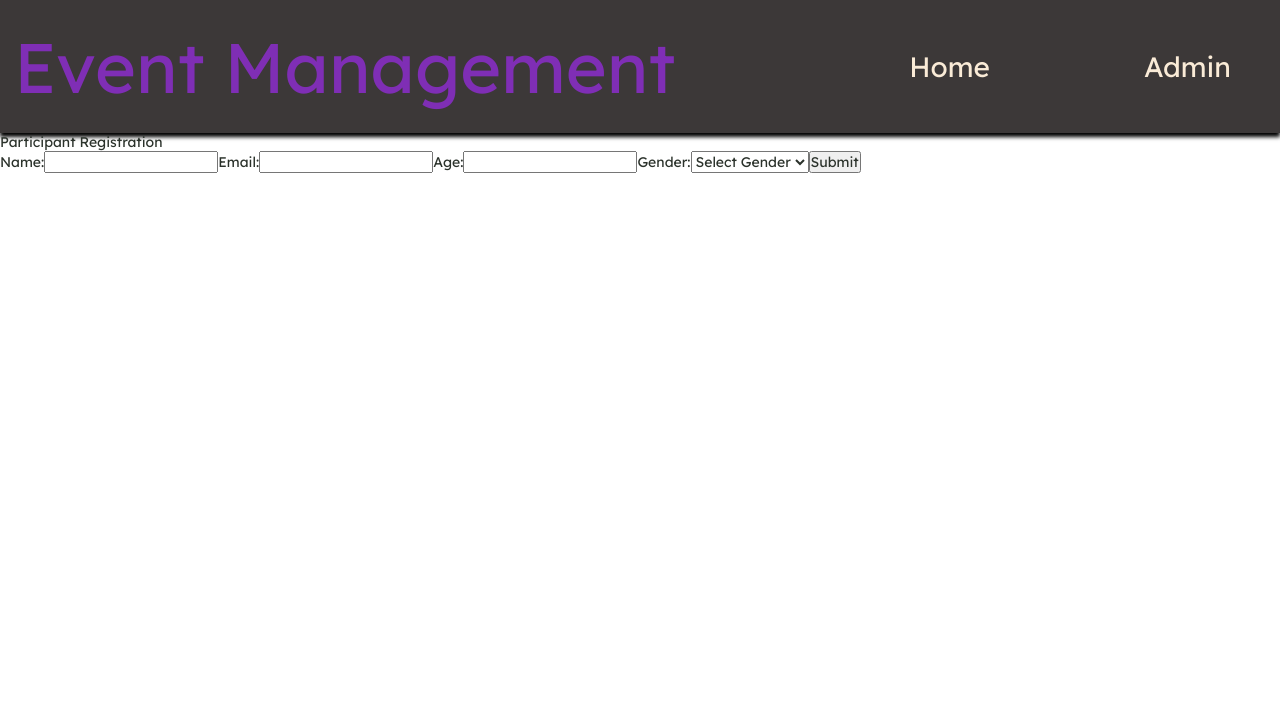
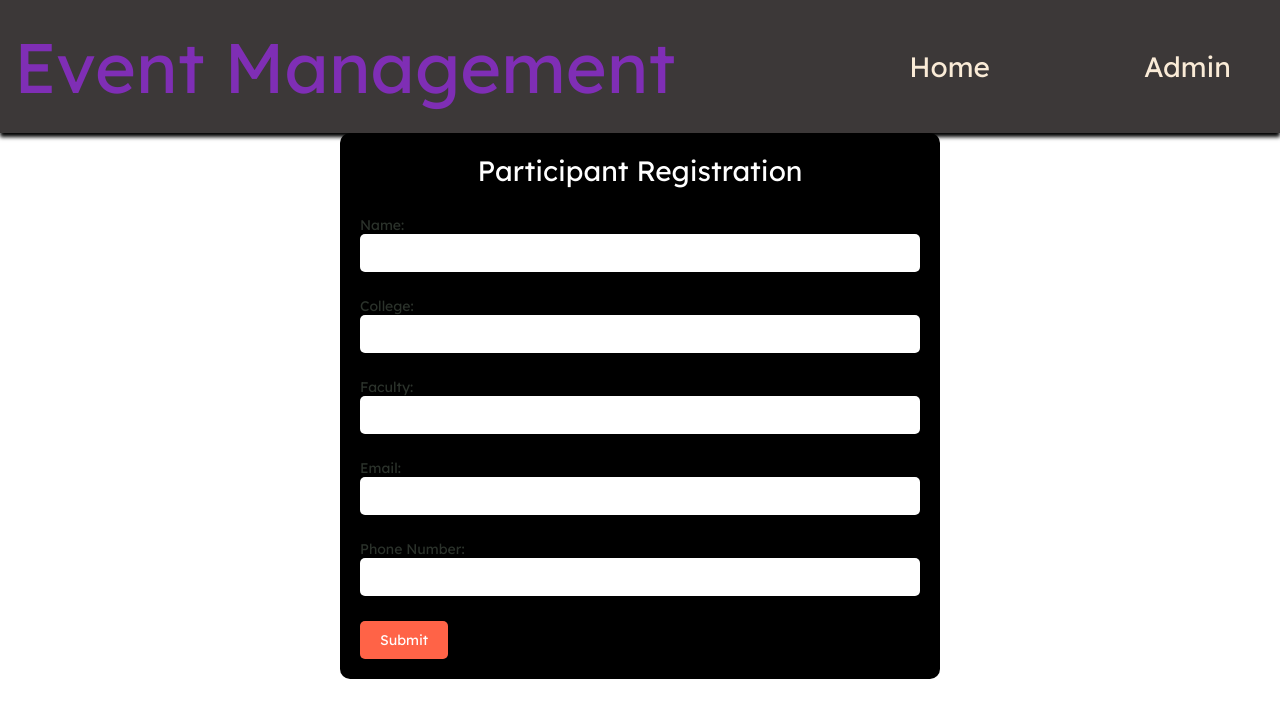
Before and after one commit to samrat-dotel/iCES-event-management, a React (Vite) app: page /register/1 in a window 1280 px wide. Shown: the top 718 px of the page. Built offline with nearby package versions, Linux system fonts and the light colour scheme.

Commit message:
register form

```diff
--- a/src/pages/Register/Register.jsx
+++ b/src/pages/Register/Register.jsx
@@ -1,68 +1,106 @@
 import React, { useState } from "react";
 import Navbar from "../../components/Navbar";
-
+import styles from "./Register.module.css"; // Importing styles from Register.module.css
 
 const Register = () => {
   // State variables for form fields
   const [name, setName] = useState("");
+  const [college, setCollege] = useState("");
+  const [faculty, setFaculty] = useState("");
   const [email, setEmail] = useState("");
-  const [age, setAge] = useState("");
-  const [gender, setGender] = useState("");
+  const [phone, setPhone] = useState("");
 
   // Function to handle form submission
   const handleSubmit = (e) => {
     e.preventDefault();
+    // Check if any field is empty
+    if (!name || !college || !faculty || !email || !phone) {
+      console.log("All fields are required.");
+      return;
+    }
+    // Validate phone number format
+    const phoneRegex = /^[0-9]{10}$/;
+    if (!phoneRegex.test(phone)) {
+      console.log(
+        "Phone number must consist of 10 digits and contain only integers."
+      );
+      return;
+    }
+    // Create an object with form field values
+    const participantsDetail = {
+      name: name,
+      college: college,
+      faculty: faculty,
+      email: email,
+      phone: phone,
+    };
+    // Log the object in the console
+    console.log("Participants Detail:", participantsDetail);
     // Perform any necessary actions with the form data
-    console.log("Name:", name);
-    console.log("Email:", email);
-    console.log("Age:", age);
-    console.log("Gender:", gender);
     // Add logic for submitting the data to your backend or performing other actions
   };
 
   return (
     <section>
       <Navbar />
-      <div className="registration-form-container">
-        <h2>Participant Registration</h2>
-        <form onSubmit={handleSubmit}>
-          <label>
+      <div className={styles.container}>
+        {" "}
+        <h2 className={styles.title}>Participant Registration</h2>
+        <form onSubmit={handleSubmit} className={styles.form}>
+          <label className={styles.label}>
             Name:
             <input
               type="text"
               value={name}
               onChange={(e) => setName(e.target.value)}
+              className={styles.inputField}
               required
             />
           </label>
-          <label>
+          <label className={styles.label}>
+            College:
+            <input
+              type="text"
+              value={college}
+              onChange={(e) => setCollege(e.target.value)}
+              className={styles.inputField}
+              required
+            />
+          </label>
+          <label className={styles.label}>
+            Faculty:
+            <input
+              type="text"
+              value={faculty}
+              onChange={(e) => setFaculty(e.target.value)}
+              className={styles.inputField}
+              required
+            />
+          </label>
+          <label className={styles.label}>
             Email:
             <input
               type="email"
               value={email}
               onChange={(e) => setEmail(e.target.value)}
+              className={styles.inputField}
               required
             />
           </label>
-          <label>
-            Age:
+          <label className={styles.label}>
+            Phone Number:
             <input
-              type="number"
-              value={age}
-              onChange={(e) => setAge(e.target.value)}
+              type="tel"
+              value={phone}
+              onChange={(e) => setPhone(e.target.value)}
+              className={styles.inputField}
               required
+              pattern="[0-9]{10}"
             />
           </label>
-          <label>
-            Gender:
-            <select value={gender} onChange={(e) => setGender(e.target.value)} required>
-              <option value="">Select Gender</option>
-              <option value="male">Male</option>
-              <option value="female">Female</option>
-              <option value="other">Other</option>
-            </select>
-          </label>
-          <button type="submit">Submit</button>
+          <button type="submit" className={styles.submitButton}>
+            Submit
+          </button>
         </form>
       </div>
     </section>
--- a/src/pages/Register/Register.module.css
+++ b/src/pages/Register/Register.module.css
@@ -0,0 +1,43 @@
+.container {
+    display: flex;
+    flex-direction: column;
+    gap: 2rem;
+    background-color: black;
+    color: white;
+    padding: 20px;
+    border-radius: 10px;
+    width: 600px;
+    margin: auto;
+}
+
+.title {
+    font-size: 2rem;
+    color: white;
+    text-align: center;
+}
+
+.label {
+    display: block;
+    margin-bottom: 10px;
+}
+
+.inputField {
+    width: 100%;
+    padding: 10px;
+    margin-bottom: 15px;
+    border: none;
+    border-radius: 5px;
+}
+
+.submitButton {
+    background-color: #ff6347;
+    color: white;
+    padding: 10px 20px;
+    border: none;
+    border-radius: 5px;
+    cursor: pointer;
+}
+
+.submitButton:hover {
+    background-color: #ff4500;
+}
```
